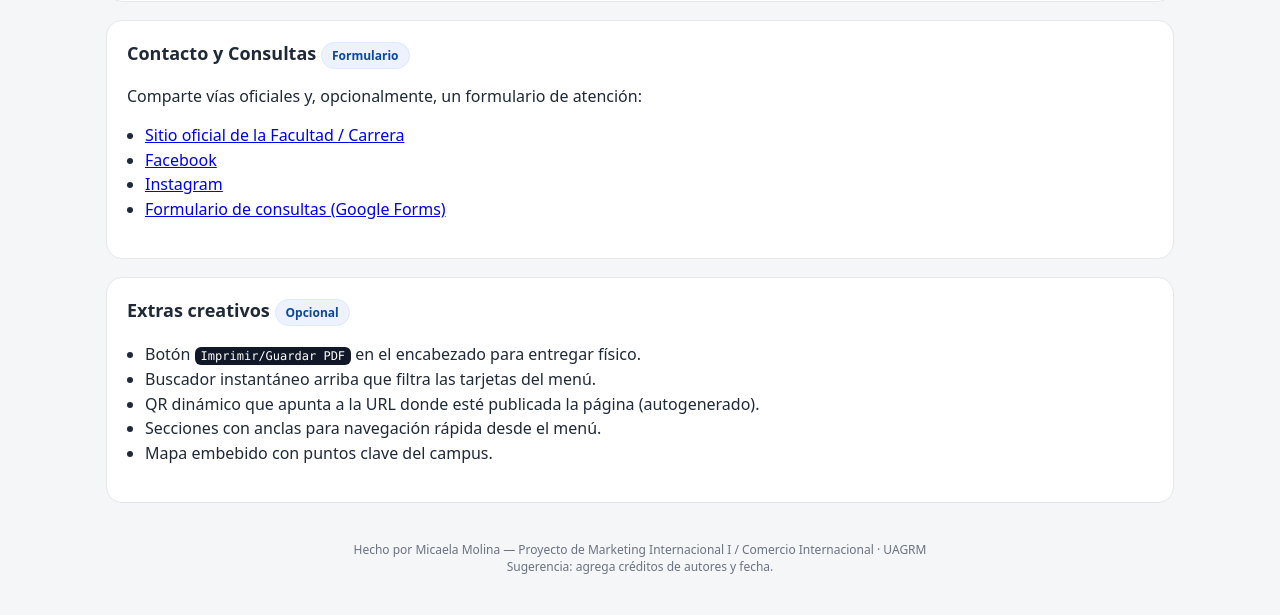
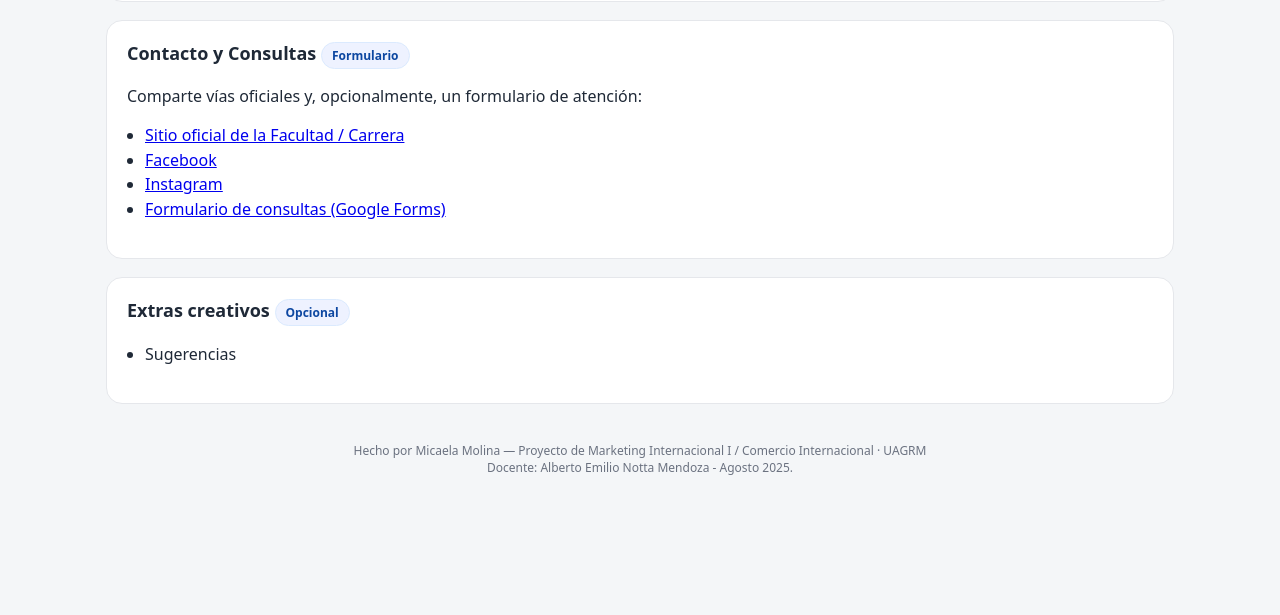
Before and after one commit to micaelamolina200-netizen/uagrm-info, a plain HTML site: page index.html in a window 1280 px wide. Shown: the part 3691-4306 px from the top of the page. After the commit the page ends 4207 px from the top, so only its background shows below. Drawn offline with Linux system fonts and the light colour scheme.

Commit message:
Update index.html

```diff
--- a/index.html
+++ b/index.html
@@ -290,18 +290,14 @@
     <section class="section" id="extras">
       <h2>Extras creativos <span class="pill">Opcional</span></h2>
       <ul class="list">
-        <li>Botón <span class="kbd">Imprimir/Guardar PDF</span> en el encabezado para entregar físico.</li>
-        <li>Buscador instantáneo arriba que filtra las tarjetas del menú.</li>
-        <li>QR dinámico que apunta a la URL donde esté publicada la página (autogenerado).</li>
-        <li>Secciones con anclas para navegación rápida desde el menú.</li>
-        <li>Mapa embebido con puntos clave del campus.</li>
+        <li>Sugerencias</li>
       </ul>
     </section>
   </main>
 
   <footer>
     Hecho por Micaela Molina — Proyecto de Marketing Internacional I / Comercio Internacional · UAGRM<br/>
-    <span class="muted">Sugerencia: agrega créditos de autores y fecha.</span>
+    <span class="muted">Docente: Alberto Emilio Notta Mendoza - Agosto 2025.</span>
   </footer>
 
   <script>
```
